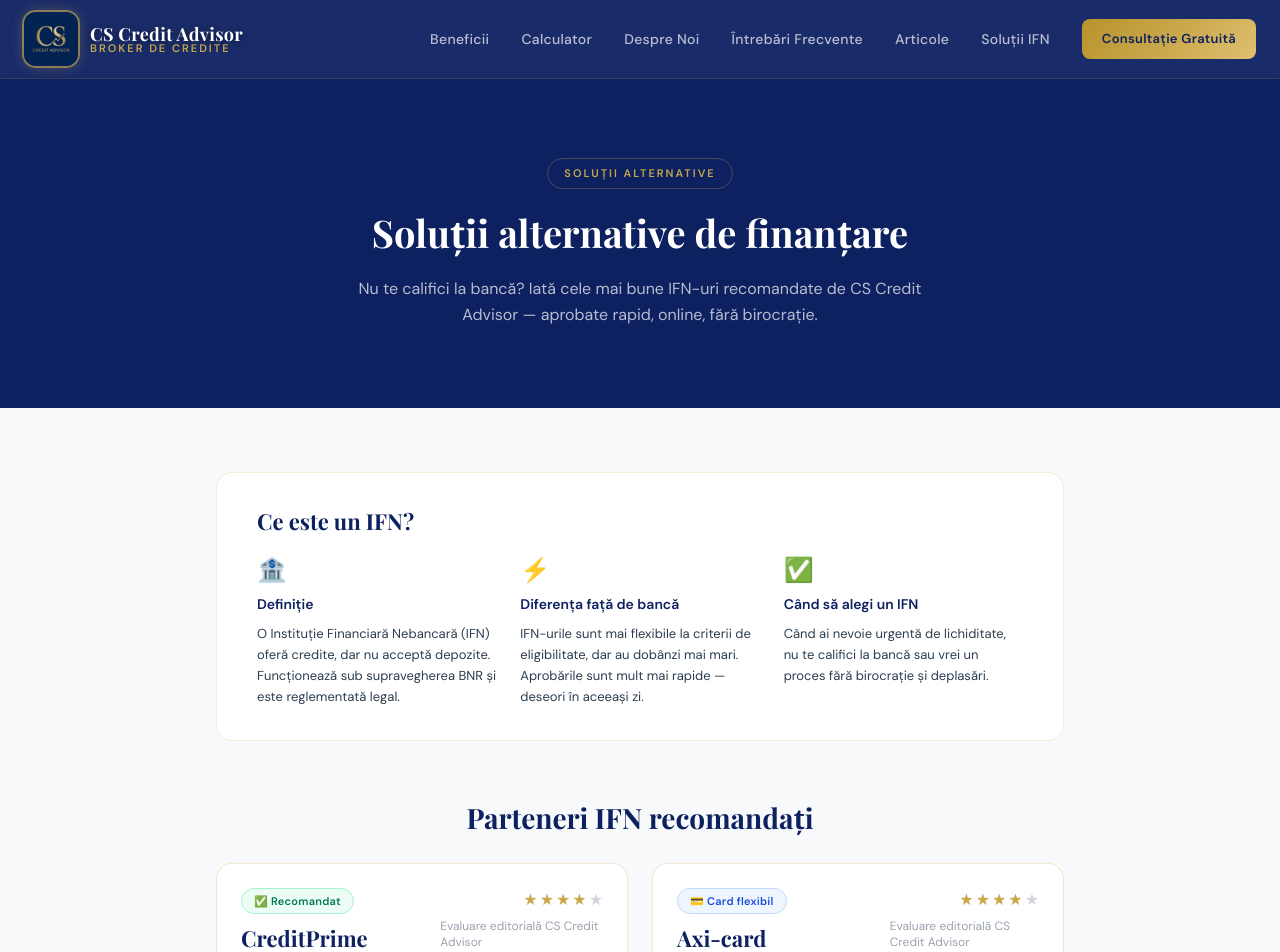
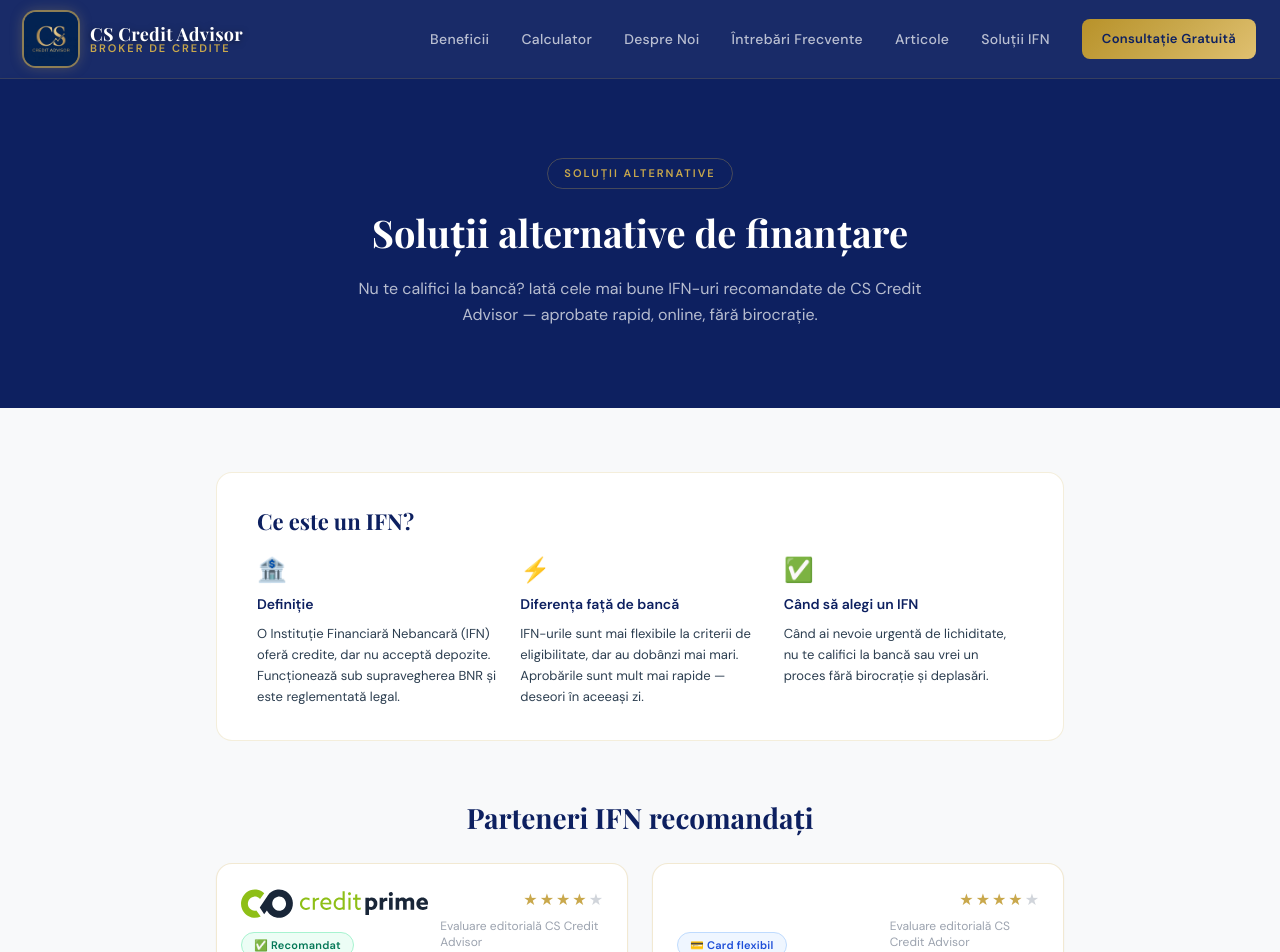
Before and after one commit to RazvanConstantin1/CS-Credit-Advisor, a Next.js app: page /parteneri-ifn in a window 1280 px wide. Shown: the top 952 px of the page. Built offline with nearby package versions, Linux system fonts and the light colour scheme; a web font is replaced by a local one.

Commit message:
Add IFN partner logos (CreditPrime + Axi-card)

```diff
--- a/app/parteneri-ifn/page.tsx
+++ b/app/parteneri-ifn/page.tsx
@@ -1,6 +1,7 @@
 "use client";
 
 import { useEffect, useState } from "react";
+import Image from "next/image";
 import Link from "next/link";
 import Header from "@/components/sections/Header";
 import Footer from "@/components/sections/Footer";
@@ -36,6 +37,9 @@
       "Dobânda poate fi mai mare față de credite bancare",
       "Suma maximă limitată la 15.000 lei",
     ],
+    logo: "/partners/creditprime-logo.svg",
+    logoWidth: 136,
+    logoHeight: 22,
     ctaLabel: "Aplică la CreditPrime →",
     href: AFFILIATE_LINKS.creditPrime,
     disclaimer: "*Serviciu oferit de CreditPrime, independent de CS Credit Advisor",
@@ -67,6 +71,9 @@
       "Limită maximă de 4.000 lei",
       "Dobânzi specifice produselor de tip revolving",
     ],
+    logo: "/partners/axicard-logo.svg",
+    logoWidth: 76,
+    logoHeight: 41,
     ctaLabel: "Aplică la Axi-card →",
     href: AFFILIATE_LINKS.axiCard,
     disclaimer: "*Serviciu oferit de Axi-card, independent de CS Credit Advisor",
@@ -238,6 +245,16 @@
                       {/* Header card */}
                       <div className="flex items-start justify-between gap-3">
                         <div>
+                          <div className="mb-3">
+                            <Image
+                              src={ifn.logo}
+                              alt={`${ifn.title} logo`}
+                              width={ifn.logoWidth}
+                              height={ifn.logoHeight}
+                              className="h-8 w-auto object-contain"
+                              unoptimized
+                            />
+                          </div>
                           <span
                             className={`inline-block text-[11px] font-semibold px-3 py-1 rounded-full tracking-wide mb-2 ${badgeClasses}`}
                           >
```
Also changed, not shown: public/partners/axicard-logo.svg (added), public/partners/creditprime-logo.svg (added).
